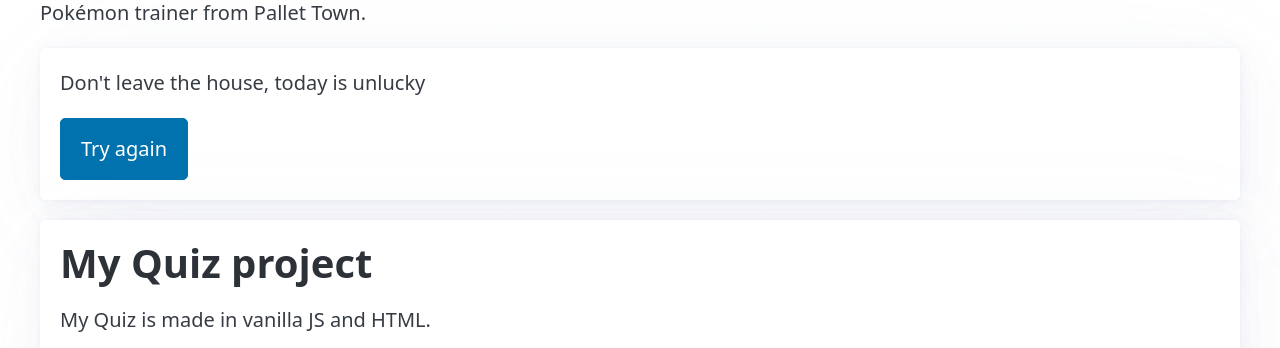
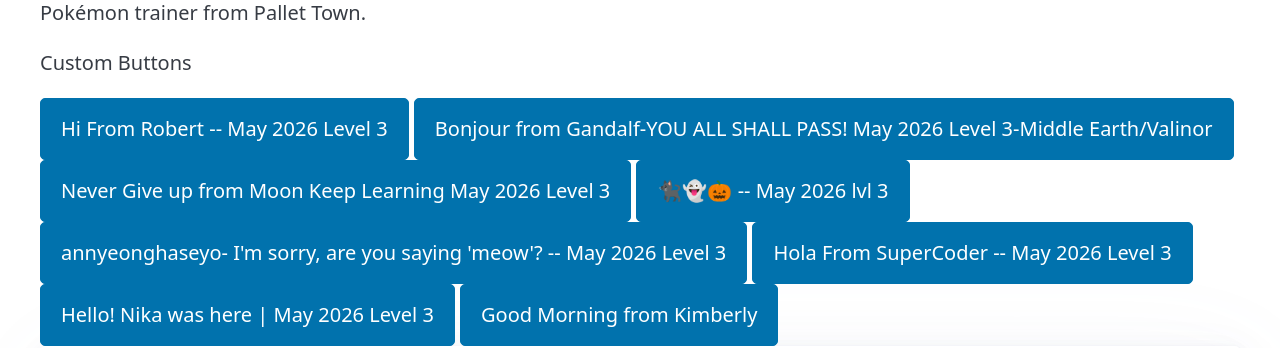
Before and after one commit to rmccrear/portfolio-demo-2026, a React app: page / in a window 1280 px wide. Shown: the part 479-827 px from the top of the page. Built offline with nearby package versions, Linux system fonts and the light colour scheme; the HTML template or start-up script is replaced by a standard one.

Commit message:
custom buttons

```diff
--- /dev/null
+++ b/src/AlanasButton.jsx
@@ -0,0 +1,24 @@
+import {useState} from 'react'
+
+function AlanasButton( props ) {
+    //const course= props.course
+    const {course} = props
+    const [coming, setComing] = useState(true)
+    let  greeting
+    if(coming === true){
+        greeting = "🐈‍⬛👻🎃"
+    } else {
+        greeting = " 🦇 ݁ ˖ִ ࣪𝐁𝐨𝐨"
+    }
+    const toggleGreeting = () => {
+        console.log("ayooo")
+        setComing(!coming)
+    }
+    return (
+        <button onClick={toggleGreeting} >
+            {greeting} -- {course}
+        </button>
+    )
+}
+
+export default AlanasButton
--- a/src/App.jsx
+++ b/src/App.jsx
@@ -3,6 +3,15 @@ import Footer from "./Footer"
 import Hero from "./Hero"
 import QuizCard from "./QuizCard"
 import Fortune from "./Fortune"
+
+import RobertsButton from "./RobertsButton"
+import MoonButton from "./MoonButton"
+import GandalfsButton from "./GandalfsButton"
+import SuperTrooperButton from "./SuperTrooperButton"
+import AlanasButton from './AlanasButton'
+import SuperCoderButton from  "./SuperCoderButton"
+import NikasButton from "./NikasButton"
+import KimberlysButton from "./KimberlysButton"
 
 function App() {
   return (
@@ -10,6 +19,18 @@ function App() {
       <Header />
       <Hero />
       <p>Pokémon trainer from Pallet Town.</p>
+      <div>
+        <p>Custom Buttons</p>
+        <RobertsButton course="May 2026 Level 3" /> { " " }
+        <GandalfsButton course="May 2026 Level 3-Middle Earth/Valinor" /> {" "}
+        <MoonButton course="May 2026 Level 3"/> {" "}
+        <AlanasButton course="May 2026 lvl 3" /> &nbsp;
+        <SuperTrooperButton course="May 2026 Level 3" /> { " " }
+        <SuperCoderButton course= "May 2026 Level 3"/> &nbsp;
+        <NikasButton course="May 2026 Level 3"/> { " " }
+        <KimberlysButton course="May 2026 level 3" />
+
+      </div>
       <Fortune />
       <QuizCard/>
       <Footer />
--- /dev/null
+++ b/src/GandalfsButton.jsx
@@ -0,0 +1,25 @@
+import { useState }  from "react"
+
+function GandalfsButton({ course }) {
+   const [coming, setComing] = useState(true)
+
+    let greeting
+    if(coming === true) {
+        greeting = "Bonjour"
+    } else {
+        greeting = "Au revoir"
+        }
+
+    const toggleGreeting = () => {
+        console.log(" C'est bon from Gandalf ")
+        setComing(!coming)
+    }
+
+    return (
+        <button onClick ={toggleGreeting}>
+            {greeting} from Gandalf-YOU ALL SHALL PASS! {course}
+        </button>
+    )
+}
+
+export default GandalfsButton
--- /dev/null
+++ b/src/KimberlysButton.jsx
@@ -0,0 +1,20 @@
+import { useState } from "react"
+
+function KimberlysButton(){
+  const [coming, setComing] = useState(true)
+  let greeting
+  if(coming === true){
+    greeting = "Good Morning"
+  } else{
+    greeting = "Good Evening"
+  }
+
+  const toggleGreeting = () => {
+    console.log("I did it")
+    setComing(!coming)
+  }
+  return(
+    <button onClick={toggleGreeting}>{greeting} from Kimberly</button>
+  )
+}
+export default KimberlysButton
--- /dev/null
+++ b/src/MoonButton.jsx
@@ -0,0 +1,26 @@
+import {useState} from "react"
+
+function MoonButton (props){
+    const [coming, setComing] = useState(true)
+
+    let greeting
+    if (coming === true){
+      greeting = "Never Give up"
+    } else {
+      greeting = "Stay Creative"
+    }
+
+    const toggleBtn = () => {
+      console.log("Great job!")
+      setComing(!coming)
+    }
+
+    return(
+        <button onClick={toggleBtn}>
+          {greeting} from Moon
+          Keep Learning {props.course}
+        </button>
+    )
+}
+
+export default MoonButton
--- /dev/null
+++ b/src/NikasButton.jsx
@@ -0,0 +1,26 @@
+import { useState } from "react"
+
+function NikasButton ({ course }) {
+
+    const [coming, setComing] = useState(true)
+
+    let greeting
+    if(coming === true){
+        greeting = "Hello!"
+    } else {
+        greeting = "Goodbye"
+    }
+    const toggleGreeting = () => {
+        console.log("Hello friends from Nika")
+        setComing(!coming)
+    }
+
+    return (
+        <button onClick={toggleGreeting}>
+        {greeting} Nika was here | {course}
+        </button>
+    )
+}
+{/* Away from keyboard */}
+
+export default NikasButton
--- /dev/null
+++ b/src/RobertsButton.jsx
@@ -0,0 +1,28 @@
+import { useState } from "react"
+
+function RobertsButton( {course} ) {
+    // const course = props.course
+    // const { course } = props
+
+    const [coming, setComing] = useState(true)
+
+    let greeting
+    if(coming === true) {
+        greeting = "Hi"
+    } else {
+        greeting = "Sayonara"
+    }
+
+    const toggleGreeting = () => {
+        console.log("hello world from Roberts button")
+        setComing(!coming)
+    }
+
+    return (
+        <button onClick={toggleGreeting}>
+            {greeting} From Robert -- {course}
+        </button>
+    )
+}
+
+export default RobertsButton
--- /dev/null
+++ b/src/SuperCoderButton.jsx
@@ -0,0 +1,25 @@
+import {useState} from "react"
+
+function SuperCoderButton (props) {
+    const [coming, setComing] = useState (true)
+    const course = props.course
+
+    let greeting = "hi"
+      if ( coming === true) {
+        greeting = "Hola"
+    } else {
+        greeting = "Adios"
+    }
+
+    const toggleGreeting = () => {
+        console.log(" Hello world Super Coder")
+        setComing(!coming)
+    }
+    return(
+        <button onClick ={toggleGreeting}>
+            {greeting} From SuperCoder -- {course}
+        </button>
+    )
+}
+
+export default SuperCoderButton
--- /dev/null
+++ b/src/SuperTrooperButton.jsx
@@ -0,0 +1,28 @@
+import { useState } from 'react'
+
+function SuperTrooperButton( props ) {
+    //const course = props.course
+    const { course } = props
+
+    const [coming, setComing] = useState(true)
+
+  let greeting
+
+  if (coming === true) {
+        greeting = "annyeonghaseyo-"
+  } else {
+        greeting = "annyeong-"
+  }
+
+const toggleGreeting = () => {
+    setComing(!coming)
+  }
+
+  return (
+    <button onClick={toggleGreeting}>
+        {greeting}  I'm sorry, are you saying 'meow'? -- {course}
+    </button>
+  )
+}
+
+export default SuperTrooperButton
```
Also changed, not shown: 1 other file (tests, documents, lock files or other folders).
